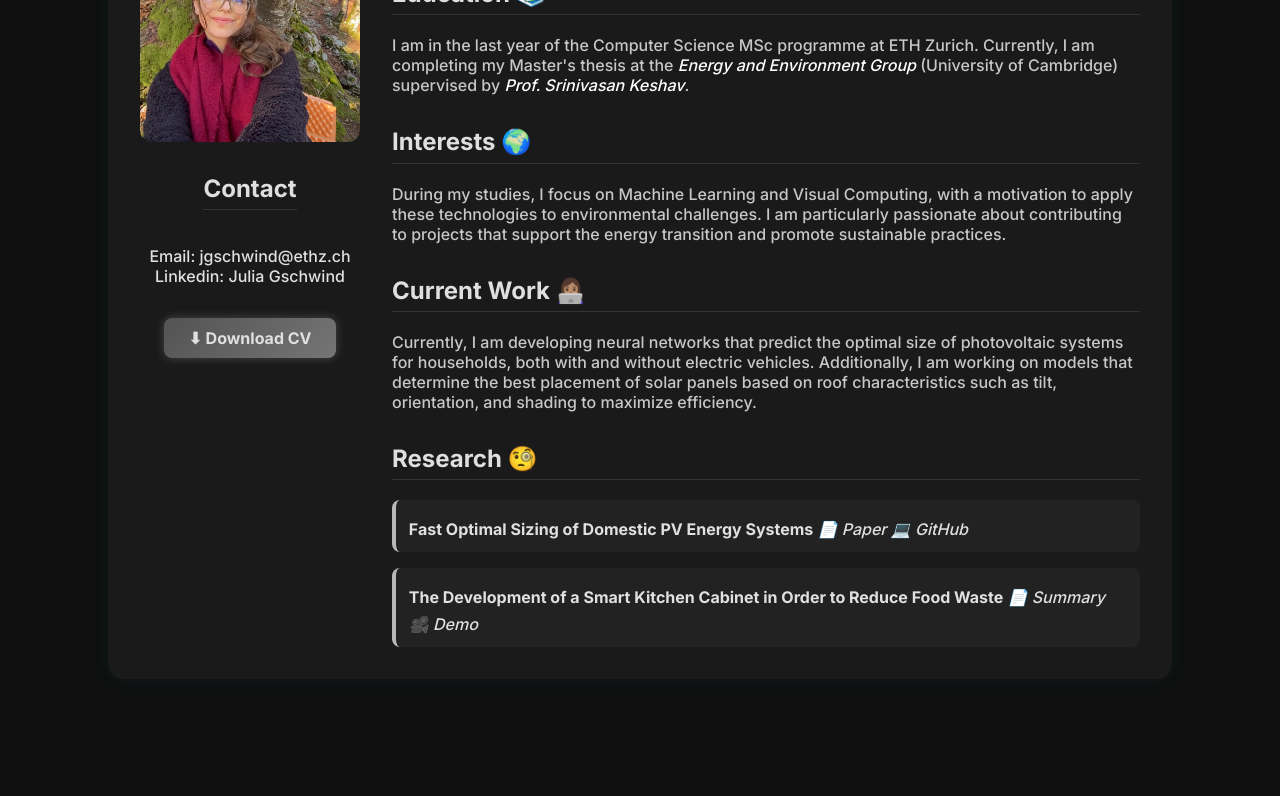
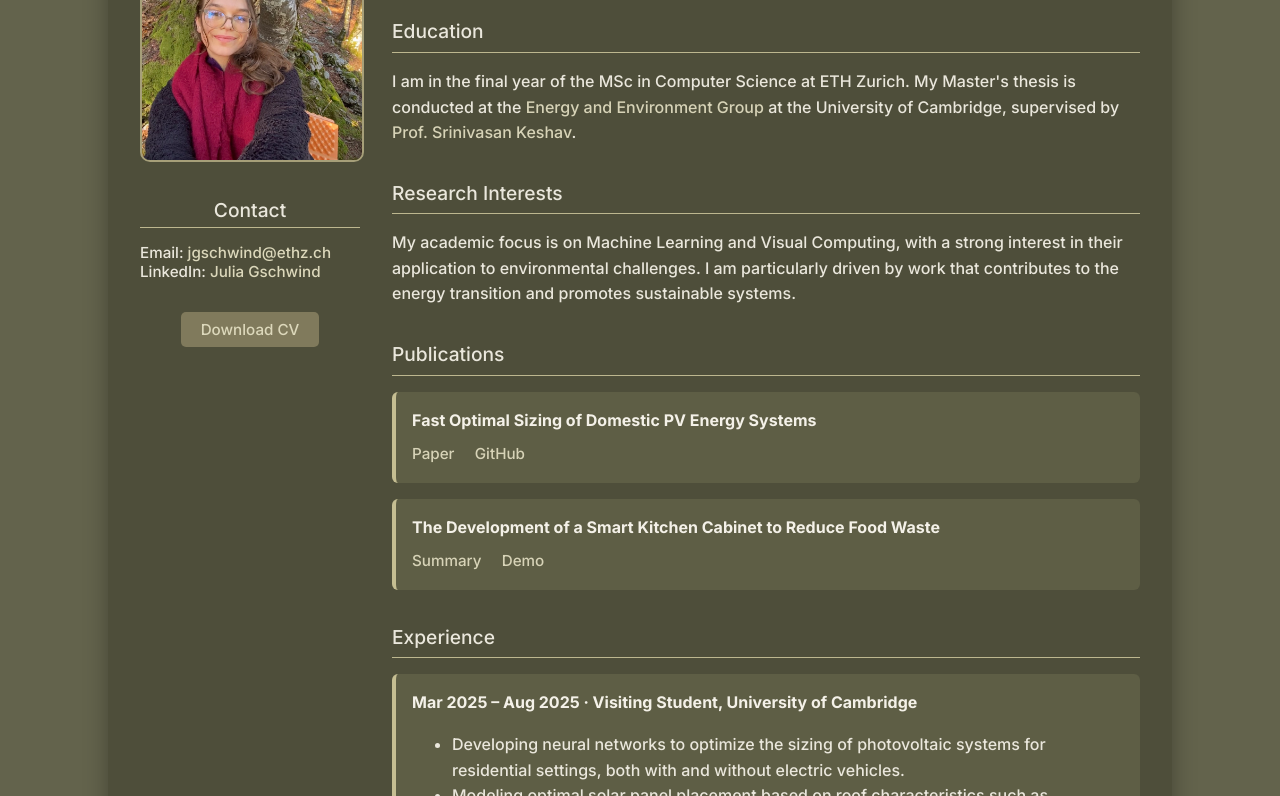
Before and after one commit to juliagsch/juliagsch.github.io, a plain HTML site: page index.html in a window 1280 px wide. Shown: the part 156-952 px from the top of the page. Before the commit the page ends 867 px from the top, so only its background shows below. Drawn offline with Linux system fonts and the light colour scheme.

Commit message:
Change style and add experience

```diff
--- a/index.html
+++ b/index.html
@@ -3,134 +3,156 @@
 <head>
   <meta charset="UTF-8" />
   <meta name="viewport" content="width=device-width, initial-scale=1.0"/>
-  <title>About Me</title>
+  <title>Julia Gschwind – About Me</title>
   <style>
     @import url('https://fonts.googleapis.com/css2?family=Inter:wght@300;500;700&display=swap');
 
     body {
       font-family: 'Inter', sans-serif;
-      background: #0f0f0f;
-      color: #e0e0e0;
+      background-color: #63634c;
+      color: #eae7dc;
       margin: 0;
       padding: 0;
     }
 
     .container {
       max-width: 1000px;
-      margin: 2rem auto;
+      margin: 3rem auto;
       padding: 2rem;
-      background: #1a1a1a;
-      box-shadow: 0 0 25px rgba(0, 255, 255, 0.05);
-      border-radius: 15px;
+      background-color: #4e4e3a;
+      border-radius: 12px;
+      box-shadow: 0 0 25px rgba(0, 0, 0, 0.3);
       display: flex;
       flex-direction: row;
       gap: 2rem;
-      align-items: flex-start;
     }
+
+    .footer {
+      padding: 1.5rem 0;
+      text-align: center;
+    }
+
+    .logo-row {
+      display: flex;
+      justify-content: center;
+      align-items: center;
+      flex-wrap: wrap;
+      gap: 2rem;
+    }
+
+    .footer-logo {
+      height: 60px;
+      max-width: 140px;
+      object-fit: contain;
+    }
+
 
     .profile-pic {
       flex: 0 0 220px;
-      display: flex;
-      flex-direction: column;
-      align-items: center;
     }
 
     img.profile {
       width: 100%;
-      border-radius: 12px;
-    }
-
-    .contact {
-      flex: 1;
-      display: flex;
-      flex-direction: column;
-      align-items: center;
-      text-align: center;
-
-    }
-
-    .contact a{
-      color: #e0e0e0;
-      text-decoration: none;
+      border-radius: 10px;
+      object-fit: cover;
+      border: 2px solid #a69f79;
     }
 
     .content {
       flex: 1;
     }
 
-    .content a{
-      color: #e0e0e0;
+    h1 {
+      font-size: 2rem;
+      font-weight: 600;
+      margin-bottom: 0.5rem;
+      color: #f4f1e8;
+    }
+
+    h2 {
+      font-size: 1.2rem;
+      margin-top: 2rem;
+      margin-bottom: 0.5rem;
+      border-bottom: 1px solid #bdb78f;
+      padding-bottom: 0.3rem;
+      font-weight: 500;
+      color: #eae7dc;
+    }
+
+    .section {
+      margin-top: 1rem;
+      line-height: 1.6;
+    }
+
+    .section a {
+      color: #d7d3b7;
       text-decoration: none;
     }
 
-    /* .content :hover {
-      color: #b0afaf;
-    } */
-
-    .cv-button {
-      margin-top: 1rem;
-      padding: 0.6rem 1.5rem;
-      background: linear-gradient(135deg, #535353, #757575);
-      color: #fff;
-      text-decoration: none;
-      border-radius: 8px;
-      font-weight: 600;
-      transition: box-shadow 0.3s ease, transform 0.2s ease;
-      text-align: center;
-      box-shadow: 0 0 10px rgba(182, 182, 182, 0.3);
-    }
-
-    .cv-button:hover {
-      box-shadow: 0 0 15px rgba(182, 182, 182, 0.3);
-      transform: translateY(-1px);
-    }
-
-    h1 {
-      font-size: 2rem;
-      margin-top: 0;
-      color: #ffffff;
-    }
-
-    h2 {
-      margin-top: 2rem;
-      color: #dfdfdf;
-      border-bottom: 1px solid #333;
-      padding-bottom: 0.4rem;
-    }
-
-    .section {
-      margin-top: 1.5rem;
-      color: #c7c7c7;
-
-    }
-
-    .section a{
-      color: #ffffff;
-      font-style:oblique;
+    .section a:hover {
+      text-decoration: underline;
     }
 
     .paper {
       margin-top: 1rem;
-      padding: 0.8rem;
-      border-left: 4px solid #b8b8b8;
-      background: #222;
-      border-radius: 8px;
+      padding: 1rem;
+      background: #5e5e45;
+      border-left: 4px solid #c5be92;
+      border-radius: 6px;
     }
 
     .paper strong {
-      font-size: 1rem;
-      color: #e0e0e0;
+      display: block;
+      font-weight: 600;
+      margin-bottom: 0.5rem;
+      color: #f4f1e8;
     }
 
     .paper a {
       display: inline-block;
-      margin-top: 0.4rem;
-      color: #e0e0e0;
+      margin-right: 1rem;
+      font-size: 0.95rem;
+      color: #d7d3b7;
+    }
+
+    .paper a:hover {
+      text-decoration: underline;
+    }
+
+    .contact {
+      margin-top: 2rem;
+      font-size: 0.95rem;
+    }
+
+    .contact-bottom {
+      display: none;
+    }
+
+    .contact a {
+      color: #dcd8bb;
       text-decoration: none;
     }
 
-    .paper a:hover {
-      color: #b0afaf;
+    .contact a:hover {
+      text-decoration: underline;
+    }
+    .center-container {
+      text-align: center;
+    }
+    .cv-button {
+      display: inline-block;
+      margin-top: 1rem;
+      padding: 0.5rem 1.2rem;
+      background-color: #807a5c;
+      color: #2f2f1c;
+      border-radius: 5px;
+      text-decoration: none;
+      font-weight: 500;
+      transition: background-color 0.3s ease;
+    }
+
+    .cv-button:hover {
+      background-color: #c5be92;
     }
 
     @media (max-width: 700px) {
@@ -139,13 +161,13 @@
         align-items: center;
       }
 
-      .profile-pic, .content {
-        width: 100%;
+      .contact-bottom {
+        display: block;
       }
 
-      img.profile {
+       .profile-pic {
         display: none;
-      }
+       }
     }
   </style>
 </head>
@@ -154,50 +176,98 @@
     <div class="profile-pic">
       <img src="julia.jpg" alt="Julia Gschwind" class="profile" />
       <div class="contact">
-        <h2>Contact </h2>
-          <p>
-            Email: <a href="mailto:jgschwind@ethz.ch">jgschwind@ethz.ch</a><br />
-            Linkedin: <a href="https://www.linkedin.com/in/julia-gschwind-783a9b215/" target="_blank">Julia Gschwind</a>
-          </p>
-        <a href="cv.pdf" download class="cv-button">⬇ Download CV</a>
-
+        <div class="center-container">
+          <h2>Contact</h2>
+        </div>
+        <p>Email: <a href="mailto:jgschwind@ethz.ch">jgschwind@ethz.ch</a><br />
+        LinkedIn: <a href="https://www.linkedin.com/in/julia-gschwind-783a9b215/" target="_blank">Julia Gschwind</a></p>
+        <div class="center-container">
+          <a href="cv.pdf" class="cv-button" download>Download CV</a>
+        </div>
       </div>
     </div>
     <div class="content">
       <h1>Julia Gschwind</h1>
 
       <div class="section">
-        <h2>Education 📚</h2>
-        <p>
-          I am in the last year of the Computer Science MSc programme at ETH Zurich. Currently, I am completing my Master's thesis at the <a href="https://www.cst.cam.ac.uk/research/eeg">Energy and Environment Group</a> (University of Cambridge) supervised by <a href="https://svr-sk818-web.cl.cam.ac.uk/keshav/wiki/index.php/Main_Page">Prof. Srinivasan Keshav</a>.
-        </p>
+        <h2>Education</h2>
+        <p>I am in the final year of the MSc in Computer Science at ETH Zurich. My Master's thesis is conducted at the <a href="https://www.cst.cam.ac.uk/research/eeg" target="_blank">Energy and Environment Group</a> at the University of Cambridge, supervised by <a href="https://svr-sk818-web.cl.cam.ac.uk/keshav/wiki/index.php/Main_Page" target="_blank">Prof. Srinivasan Keshav</a>.</p>
       </div>
 
       <div class="section">
-        <h2>Interests 🌍</h2>
-          <p>During my studies, I focus on Machine Learning and Visual Computing, with a motivation to apply these technologies to environmental challenges. I am particularly passionate about contributing to projects that support the energy transition and promote sustainable practices.</p>
+        <h2>Research Interests</h2>
+        <p>My academic focus is on Machine Learning and Visual Computing, with a strong interest in their application to environmental challenges. I am particularly driven by work that contributes to the energy transition and promotes sustainable systems.</p>
       </div>
 
       <div class="section">
-        <h2>Current Work 👩🏽‍💻</h2>
-          <p>Currently, I am developing neural networks that predict the optimal size of photovoltaic systems for households, both with and without electric vehicles. Additionally, I am working on models that determine the best placement of solar panels based on roof characteristics such as tilt, orientation, and shading to maximize efficiency.        </p>
+        <h2>Publications</h2>
+        <div class="paper">
+          <strong>Fast Optimal Sizing of Domestic PV Energy Systems</strong>
+          <a href="https://doi.org/10.1145/3679240.3734690" target="_blank">Paper</a>
+          <a href="https://github.com/juliagsch/PV_Battery_Sizing" target="_blank">GitHub</a>
+        </div>
+
+        <div class="paper">
+          <strong>The Development of a Smart Kitchen Cabinet to Reduce Food Waste</strong>
+          <a href="https://inspiration.sjf.ch/the-development-of-a-smart-kitchen-cabinet-in-order-to-reduce-food-waste/" target="_blank">Summary</a>
+          <a href="https://www.youtube.com/watch?v=aXfYMK4muvE" target="_blank">Demo</a>
+        </div>
       </div>
 
       <div class="section">
-        <h2>Research 🧐</h2>
+        <h2>Experience</h2>
+
         <div class="paper">
-          <strong>Fast Optimal Sizing of Domestic PV Energy Systems</strong>
-          <a href="https://doi.org/10.1145/3679240.3734690" target="_blank">📄 Paper</a>
-          <a href="http://github.com/juliagsch/PV_Battery_Sizing" target="_blank">💻 GitHub</a>
+          <strong>Mar 2025 – Aug 2025 · Visiting Student, University of Cambridge</strong>
+          <ul>
+            <li>Developing neural networks to optimize the sizing of photovoltaic systems for residential settings, both with and without electric vehicles.</li>
+            <li>Modeling optimal solar panel placement based on roof characteristics such as orientation, tilt, and shading.</li>
+          </ul>
         </div>
 
         <div class="paper">
-          <strong>The Development of a Smart Kitchen Cabinet in Order to Reduce Food Waste</strong>
-          <a href="https://inspiration.sjf.ch/the-development-of-a-smart-kitchen-cabinet-in-order-to-reduce-food-waste/" target="_blank">📄 Summary</a>
-          <a href="https://www.youtube.com/watch?v=aXfYMK4muvE" target="_blank">🎥 Demo</a>
+          <strong>Jun 2024 – Sep 2024 · Software Engineering Intern, Google Switzerland</strong>
+          <p>Contributed to full-stack development within the Google Shopping team, with a primary focus on integrating AI-driven features.</p>
+        </div>
+
+        <div class="paper">
+          <strong>Sep 2023 – Feb 2024 · Bachelor Thesis Student, Disney Research Studios Zurich</strong>
+          <p>Thesis topic: <em>“Attention for Visual Sound Source Localization”</em><br />
+          Implemented and tested various guide attention mechanisms for transformers.</p>
+        </div>
+
+        <div class="paper">
+          <strong>Jul 2023 – Sep 2023 · STEP Intern, Google UK</strong>
+          <p>Developed internal tools for Site Reliability Engineers, primarily focused on monitoring and analyzing activity between distributed servers.</p>
+        </div>
+
+        <div class="paper">
+          <strong>Sep 2021 – Feb 2022 · Teaching Assistant, ETH Zurich</strong>
+          <p>Course: “Introduction to Programming”<br />
+            Responsible for instructing 25 students through weekly exercise sessions and evaluating assignments.</p>
         </div>
       </div>
 
+
+      <div class="contact-bottom">
+        <div class="contact">
+        <h2>Contact</h2>
+        <p>Email: <a href="mailto:jgschwind@ethz.ch">jgschwind@ethz.ch</a><br />
+        LinkedIn: <a href="https://www.linkedin.com/in/julia-gschwind-783a9b215/" target="_blank">Julia Gschwind</a></p>
+        <div class="center-container">
+          <a href="cv.pdf" class="cv-button" download>Download CV</a>
+        </div>
+        </div>
+      </div>
+
+      <footer class="footer">
+        <div class="logo-row">
+          <img src="ETH.png" alt="ETH Logo" class="footer-logo" />
+          <img src="Cambridge.png" alt="Cambridge Logo" class="footer-logo" />
+          <img src="Disney.png" alt="DRZ Logo" class="footer-logo" />
+          <img src="Google.png" alt="Google Logo" class="footer-logo" />
+        </div>
+      </footer>
     </div>
   </div>
 </body>
```
Also changed, not shown: Cambridge.png (added), Disney.png (added), ETH.png (added), Google.png (added).
